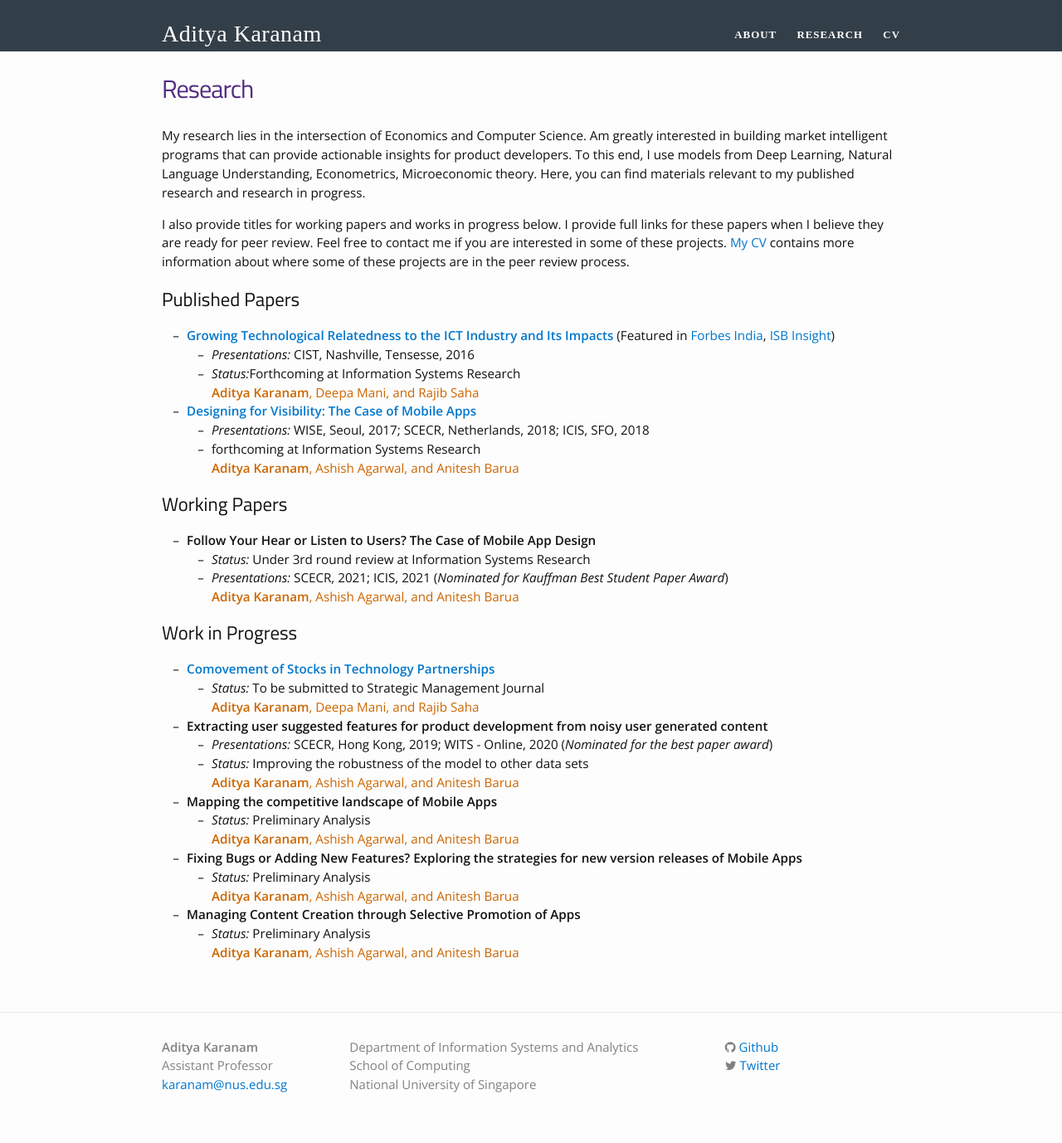
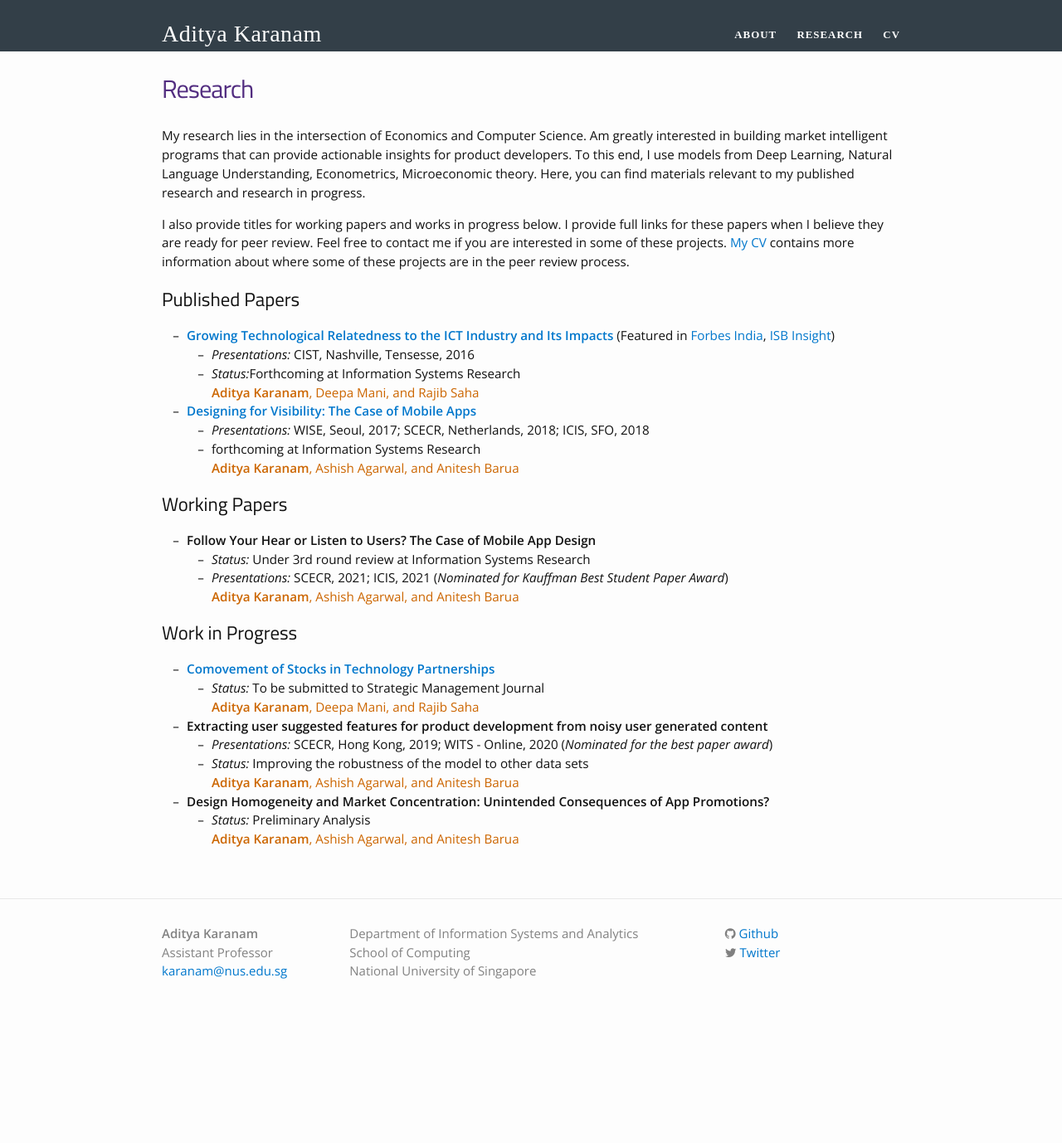
Before and after one commit to askaranam/askaranam.github.io, a Jekyll site: the page built from research.md, in a window 1280 px wide. Shown: the whole page at 83% size. Built offline with Jekyll 4.4.1, drawn with Linux system fonts in a browser that asks for light colours; nearby versions of some CDN libraries; some web fonts are replaced; after the commit the page ends 1242 px from its top, so only the background shows below that.

Commit message:
Update research.md

```diff
--- a/research.md
+++ b/research.md
@@ -44,17 +44,10 @@ I also provide titles for working papers and works in progress below. I provide
     * *Status:* Improving the robustness of the model to other data sets <br/>
     <span style="color: rgb(204,102,0)"><b>Aditya Karanam</b>, Ashish Agarwal, and Anitesh Barua</span>
 
-* **Mapping the competitive landscape of Mobile Apps**
+* **Design Homogeneity and Market Concentration: Unintended Consequences of App Promotions?**
     * *Status:* Preliminary Analysis <br/>
     <span style="color: rgb(204,102,0)"><b>Aditya Karanam</b>, Ashish Agarwal, and Anitesh Barua</span>
 
-* **Fixing Bugs or Adding New Features? Exploring the strategies for new version releases of Mobile Apps**
-    * *Status:* Preliminary Analysis <br/>
-    <span style="color: rgb(204,102,0)"><b>Aditya Karanam</b>, Ashish Agarwal, and Anitesh Barua</span>
-
-* **Managing Content Creation through Selective Promotion of Apps**
-    * *Status:* Preliminary Analysis <br/>
-    <span style="color: rgb(204,102,0)"><b>Aditya Karanam</b>, Ashish Agarwal, and Anitesh Barua</span>
 
 <!-- ## Original Data
 
```
